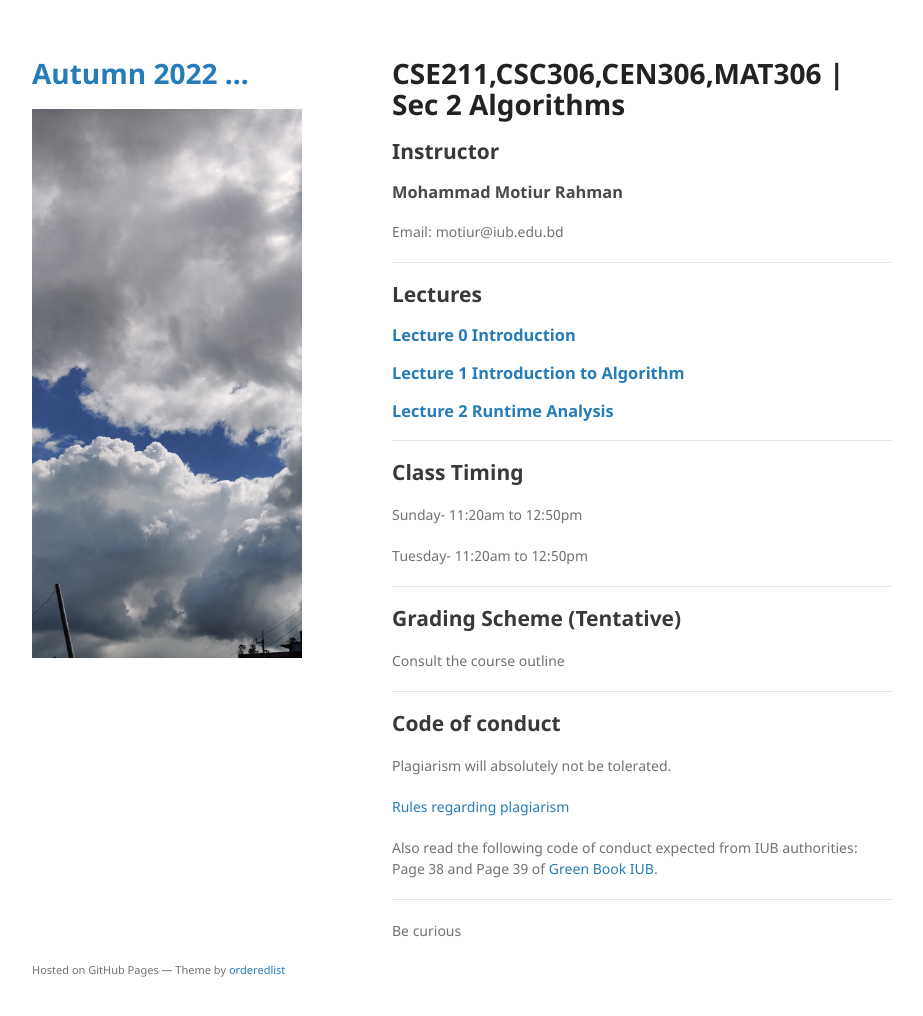
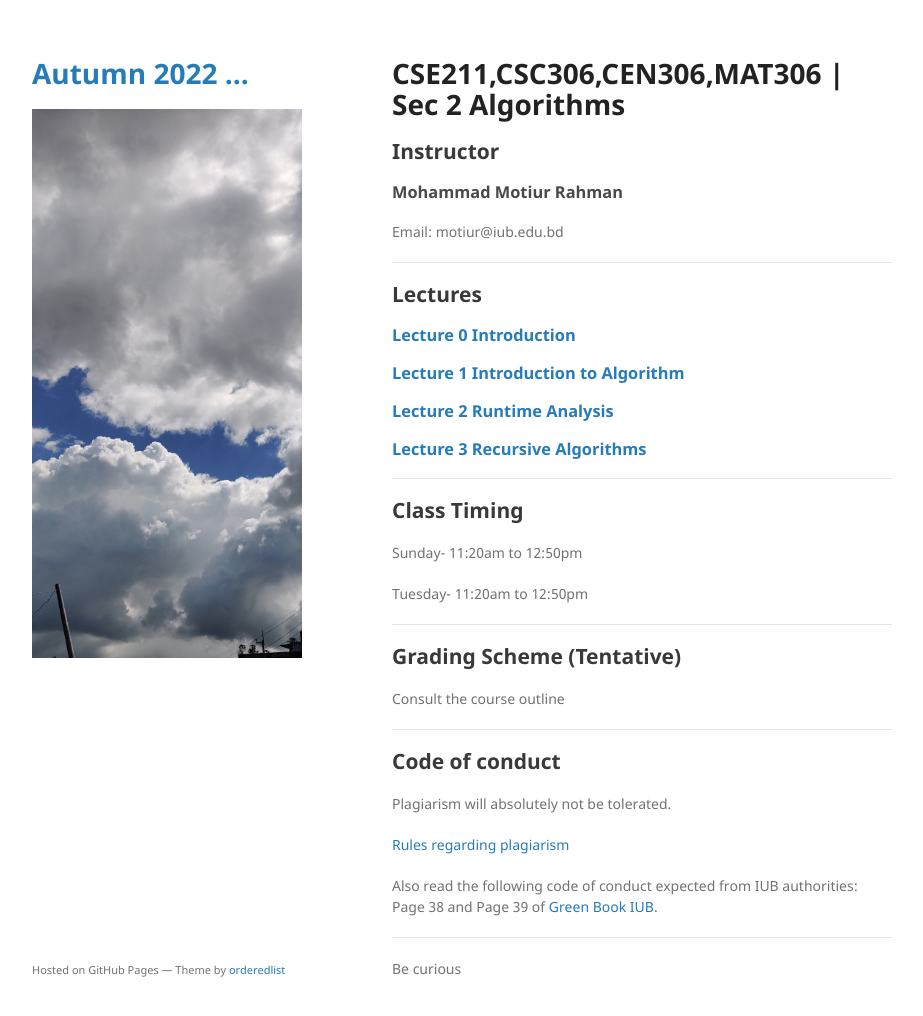
Before and after one commit to mohammadmotiurrahman/mohammadmotiurrahman.github.io, a Jekyll site: the page built from cse211_2/index.md, in a window 1280 px wide and 1049 px high. Shown: the top 1016 px of the window, without its empty margins (178-1101 px from the left). Built offline with Jekyll 4.4.1, drawn with Linux system fonts in a browser that asks for light colours; our own code applies the rules of GitHub Pages for plain Markdown files.

Commit message:
Update index.md

```diff
--- a/cse211_2/index.md
+++ b/cse211_2/index.md
@@ -10,6 +10,7 @@
 ### [Lecture 0 Introduction](https://docs.google.com/presentation/d/122dASDvKv-0vbwAWQUJcUTDo6oysnvg4nAyLGaV0ABA/edit?usp=sharing)
 ### [Lecture 1 Introduction to Algorithm](https://docs.google.com/presentation/d/1Favd9zoMswD1XJpuLT-Pd04KZjOFL6s7WpO-sQoO40w/edit?usp=sharing)
 ### [Lecture 2 Runtime Analysis](https://docs.google.com/presentation/d/1MBy5wbiG0PirY5j9-MGkyJJX0-JBImcG0vcD1aIP0yg/edit?usp=sharing)
+### [Lecture 3 Recursive Algorithms](https://docs.google.com/presentation/d/1zm3eAgLB71fyjV6gS9YioZyv6aeYZLQioMtJ3iklQ5Y/edit?usp=sharing)
 
 * * *
 ## Class Timing
```
